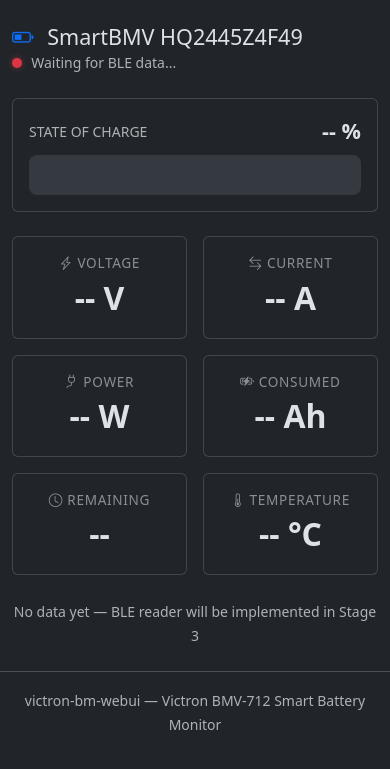
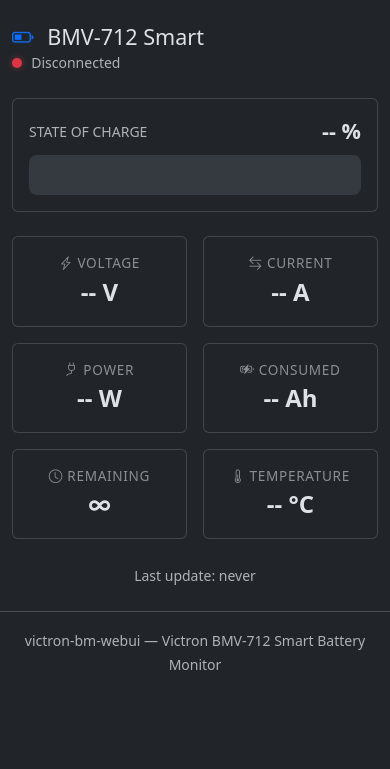
Before and after one commit to MarekWo/victron-bm-webui, a Flask app: page / in a window 390 px wide. Shown: the part 57-826 px from the top of the page. Run offline with Flask 3, Linux system fonts and the light colour scheme; some libraries are stand-ins or nearby versions.

Commit message:
Stage 4: live dashboard with AJAX polling
Dashboard now displays real-time battery metrics with 5-second AJAX
polling from /api/internal/current. SoC progress bar with color coding
(green/yellow/red), six metric cards, alarm banner, connection status
indicator, and relative timestamp. Responsive layout for mobile.

Co-Authored-By: Claude Opus 4.6 <noreply@anthropic.com>

```diff
--- a/app/static/css/style.css
+++ b/app/static/css/style.css
@@ -31,6 +31,10 @@
     font-weight: 600;
 }
 
+.soc-bar .progress-bar {
+    transition: width 0.6s ease, background-color 0.3s ease;
+}
+
 /* Alarm banner */
 .alarm-banner {
     display: none;
@@ -59,6 +63,13 @@
     box-shadow: 0 0 6px rgba(220, 53, 69, 0.5);
 }
 
+/* Responsive metric cards */
+@media (max-width: 575.98px) {
+    .metric-card .metric-value {
+        font-size: 1.5rem;
+    }
+}
+
 /* Placeholder page content */
 .placeholder-content {
     min-height: 50vh;
--- /dev/null
+++ b/app/static/js/dashboard.js
@@ -0,0 +1,136 @@
+/**
+ * Dashboard live data polling for victron-bm-webui.
+ * Fetches /api/internal/current every 5 seconds and updates the DOM.
+ */
+(function () {
+    "use strict";
+
+    const POLL_INTERVAL_MS = 5000;
+
+    // DOM elements
+    const statusDot = document.getElementById("status-dot");
+    const statusText = document.getElementById("status-text");
+    const socValue = document.getElementById("soc-value");
+    const socBar = document.getElementById("soc-bar");
+    const valVoltage = document.getElementById("val-voltage");
+    const valCurrent = document.getElementById("val-current");
+    const valPower = document.getElementById("val-power");
+    const valConsumed = document.getElementById("val-consumed");
+    const valRemaining = document.getElementById("val-remaining");
+    const valTemperature = document.getElementById("val-temperature");
+    const alarmBanner = document.getElementById("alarm-banner");
+    const alarmText = document.getElementById("alarm-text");
+    const lastUpdateText = document.getElementById("last-update-text");
+
+    /**
+     * Format remaining minutes into human-readable string.
+     */
+    function formatRemaining(mins) {
+        if (mins == null || mins >= 65535) return "\u221E";
+        if (mins < 60) return mins + "m";
+        const h = Math.floor(mins / 60);
+        const m = mins % 60;
+        return h + "h " + (m < 10 ? "0" : "") + m + "m";
+    }
+
+    /**
+     * Get SoC bar color class based on percentage.
+     * Green > 50%, Yellow 20-50%, Red < 20%.
+     */
+    function getSocColorClass(soc) {
+        if (soc > 50) return "bg-success";
+        if (soc >= 20) return "bg-warning";
+        return "bg-danger";
+    }
+
+    /**
+     * Format time elapsed since a given ISO timestamp.
+     */
+    function formatTimeAgo(isoString) {
+        if (!isoString) return "never";
+        const then = new Date(isoString);
+        const now = new Date();
+        const diffSec = Math.floor((now - then) / 1000);
+        if (diffSec < 5) return "just now";
+        if (diffSec < 60) return diffSec + "s ago";
+        if (diffSec < 3600) return Math.floor(diffSec / 60) + "m ago";
+        return Math.floor(diffSec / 3600) + "h ago";
+    }
+
+    /**
+     * Format a numeric value with fixed decimals, or return "--" if null.
+     */
+    function fmt(value, decimals, unit) {
+        if (value == null) return "-- " + unit;
+        return value.toFixed(decimals) + " " + unit;
+    }
+
+    /**
+     * Update the dashboard DOM with fresh data.
+     */
+    function updateDashboard(data) {
+        // Connection status
+        if (data.connected) {
+            statusDot.className = "status-dot online";
+            statusText.textContent = "Connected";
+        } else {
+            statusDot.className = "status-dot offline";
+            statusText.textContent = "Disconnected";
+        }
+
+        // SoC
+        const soc = data.soc;
+        if (soc != null) {
+            socValue.textContent = soc.toFixed(1) + " %";
+            socBar.style.width = soc + "%";
+            socBar.className = "progress-bar " + getSocColorClass(soc);
+        } else {
+            socValue.textContent = "-- %";
+            socBar.style.width = "0%";
+            socBar.className = "progress-bar bg-secondary";
+        }
+
+        // Metric cards
+        valVoltage.textContent = fmt(data.voltage, 2, "V");
+        valCurrent.textContent = fmt(data.current, 2, "A");
+        valPower.textContent = fmt(data.power, 1, "W");
+        valConsumed.textContent = fmt(data.consumed_ah, 1, "Ah");
+        valRemaining.textContent = formatRemaining(data.remaining_mins);
+        valTemperature.textContent = fmt(data.temperature, 1, "\u00B0C");
+
+        // Alarm banner
+        if (data.alarm) {
+            alarmBanner.classList.add("active");
+            alarmText.textContent = data.alarm;
+        } else {
+            alarmBanner.classList.remove("active");
+            alarmText.textContent = "";
+        }
+
+        // Last update
+        lastUpdateText.textContent = "Last update: " + formatTimeAgo(data.last_update);
+    }
+
+    /**
+     * Fetch current state from the server.
+     */
+    function poll() {
+        fetch("/api/internal/current")
+            .then(function (response) {
+                if (!response.ok) throw new Error("HTTP " + response.status);
+                return response.json();
+            })
+            .then(function (data) {
+                updateDashboard(data);
+            })
+            .catch(function () {
+                statusDot.className = "status-dot offline";
+                statusText.textContent = "Connection error";
+                lastUpdateText.textContent = "Failed to fetch data";
+            });
+    }
+
+    // Initial fetch + start polling
+    poll();
+    setInterval(poll, POLL_INTERVAL_MS);
+})();
--- a/app/templates/dashboard.html
+++ b/app/templates/dashboard.html
@@ -2,15 +2,16 @@
 {% block title %}Dashboard - victron-bm-webui{% endblock %}
 
 {% block content %}
+<!-- Device header -->
 <div class="row mb-4">
     <div class="col">
         <h4 class="mb-0">
             <i class="bi bi-battery-half text-primary me-2"></i>
-            SmartBMV HQ2445Z4F49
+            {{ device_name }}
         </h4>
         <small class="text-body-secondary">
-            <span class="status-dot offline"></span>
-            Waiting for BLE data...
+            <span id="status-dot" class="status-dot offline"></span>
+            <span id="status-text">Waiting for data...</span>
         </small>
     </div>
 </div>
@@ -22,10 +23,10 @@
             <div class="card-body">
                 <div class="d-flex justify-content-between align-items-center mb-2">
                     <span class="text-body-secondary text-uppercase small">State of Charge</span>
-                    <span class="fw-bold fs-4">-- %</span>
+                    <span id="soc-value" class="fw-bold fs-4">-- %</span>
                 </div>
                 <div class="progress soc-bar">
-                    <div class="progress-bar bg-secondary" role="progressbar" style="width: 0%"></div>
+                    <div id="soc-bar" class="progress-bar" role="progressbar" style="width: 0%"></div>
                 </div>
             </div>
         </div>
@@ -38,7 +39,7 @@
         <div class="card metric-card h-100">
             <div class="card-body">
                 <div class="metric-label text-body-secondary"><i class="bi bi-lightning-charge"></i> Voltage</div>
-                <div class="metric-value">-- V</div>
+                <div id="val-voltage" class="metric-value">-- V</div>
             </div>
         </div>
     </div>
@@ -46,7 +47,7 @@
         <div class="card metric-card h-100">
             <div class="card-body">
                 <div class="metric-label text-body-secondary"><i class="bi bi-arrow-left-right"></i> Current</div>
-                <div class="metric-value">-- A</div>
+                <div id="val-current" class="metric-value">-- A</div>
             </div>
         </div>
     </div>
@@ -54,7 +55,7 @@
         <div class="card metric-card h-100">
             <div class="card-body">
                 <div class="metric-label text-body-secondary"><i class="bi bi-plug"></i> Power</div>
-                <div class="metric-value">-- W</div>
+                <div id="val-power" class="metric-value">-- W</div>
             </div>
         </div>
     </div>
@@ -62,7 +63,7 @@
         <div class="card metric-card h-100">
             <div class="card-body">
                 <div class="metric-label text-body-secondary"><i class="bi bi-battery-charging"></i> Consumed</div>
-                <div class="metric-value">-- Ah</div>
+                <div id="val-consumed" class="metric-value">-- Ah</div>
             </div>
         </div>
     </div>
@@ -70,7 +71,7 @@
         <div class="card metric-card h-100">
             <div class="card-body">
                 <div class="metric-label text-body-secondary"><i class="bi bi-clock"></i> Remaining</div>
-                <div class="metric-value">--</div>
+                <div id="val-remaining" class="metric-value">--</div>
             </div>
         </div>
     </div>
@@ -78,22 +79,26 @@
         <div class="card metric-card h-100">
             <div class="card-body">
                 <div class="metric-label text-body-secondary"><i class="bi bi-thermometer-half"></i> Temperature</div>
-                <div class="metric-value">-- &deg;C</div>
+                <div id="val-temperature" class="metric-value">-- &deg;C</div>
             </div>
         </div>
     </div>
 </div>
 
 <!-- Alarm banner -->
-<div class="alert alert-danger alarm-banner mb-4" role="alert">
+<div id="alarm-banner" class="alert alert-danger alarm-banner mb-4" role="alert">
     <i class="bi bi-exclamation-triangle-fill me-2"></i>
-    <strong>Alarm:</strong> <span id="alarm-text">None</span>
+    <strong>Alarm:</strong> <span id="alarm-text"></span>
 </div>
 
 <!-- Status footer -->
 <div class="row">
     <div class="col text-center text-body-secondary">
-        <small>No data yet &mdash; BLE reader will be implemented in Stage 3</small>
+        <small id="last-update-text">Waiting for first reading...</small>
     </div>
 </div>
 {% endblock %}
+
+{% block scripts %}
+<script src="{{ url_for('static', filename='js/dashboard.js') }}"></script>
+{% endblock %}
--- a/app/views.py
+++ b/app/views.py
@@ -1,6 +1,6 @@
 """Web UI routes for victron-bm-webui."""
 
-from flask import Blueprint, render_template
+from flask import Blueprint, current_app, jsonify, render_template
 
 views_bp = Blueprint("views", __name__)
 
@@ -8,7 +8,9 @@ views_bp = Blueprint("views", __name__)
 @views_bp.route("/")
 def dashboard():
     """Render the main dashboard page."""
-    return render_template("dashboard.html")
+    config = current_app.config["VICTRON"]
+    device_name = config["device"].get("name", "BMV-712 Smart")
+    return render_template("dashboard.html", device_name=device_name)
 
 
 @views_bp.route("/trends")
@@ -27,3 +29,14 @@ def alarm_log():
 def info():
     """Render the info/about page (placeholder)."""
     return render_template("info.html")
+
+
+@views_bp.route("/api/internal/current")
+def api_internal_current():
+    """Return current device state as JSON for AJAX polling."""
+    shared_state = current_app.config.get("SHARED_STATE")
+    if shared_state is None:
+        return jsonify({"error": "No data available"}), 503
+
+    data = shared_state.get()
+    return jsonify(data)
```
Also changed, not shown: README.md.
